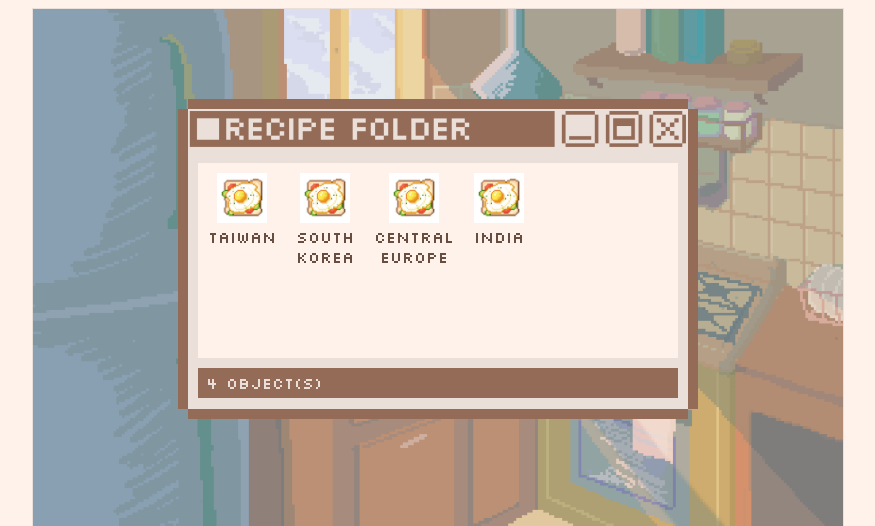
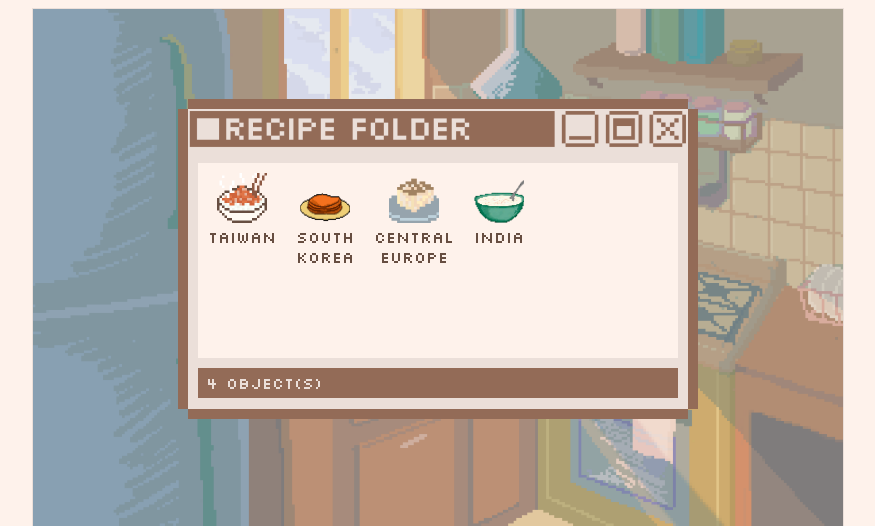
Before and after one commit to chanc245/Granny-Bytes, a website: page public/recipe.html in a window 1280 px wide. Shown: the top 526 px of the page, without its empty margins (202-1077 px from the left). Drawn offline with Linux system fonts and the light colour scheme.

Commit message:
Adding icons and assets

```diff
--- a/public/recipe.html
+++ b/public/recipe.html
@@ -90,19 +90,19 @@
         <div class="topbar"><img src="assets/img/UI/recipe_topbar.png" /></div>
         <div class="recipeholder">
           <div>
-            <img class="foodicon" src="assets/img/Food/food-test.jpg" />
+            <img class="foodicon" src="assets/img/Food/Recipe_icons/recipe_icon_Taiwan.png" />
             <p>Taiwan</p>
           </div>
           <div>
-            <img class="foodicon" src="assets/img/Food/food-test.jpg" />
+            <img class="foodicon" src="assets/img/Food/Recipe_icons/recipe_icon_SouthKorea.png" />
             <p>South<br />Korea</p>
           </div>
           <div>
-            <img class="foodicon" src="assets/img/Food/food-test.jpg" />
+            <img class="foodicon" src="assets/img/Food/Recipe_icons/recipe_icon_CentralEurope.png" />
             <p>Central<br />Europe</p>
           </div>
           <div>
-            <img class="foodicon" src="assets/img/Food/food-test.jpg" />
+            <img class="foodicon" src="assets/img/Food/Recipe_icons/recipe_icon_India.png" />
             <p>India</p>
           </div>
         </div>
```
Also changed, not shown: public/assets/img/Food/Recipe_icons/recipe_icon_CentralEurope.png (added), public/assets/img/Food/Recipe_icons/recipe_icon_India.png (added), public/assets/img/Food/Recipe_icons/recipe_icon_SouthKorea.png (added), public/assets/img/Food/Recipe_icons/recipe_icon_Taiwan.png (added).
